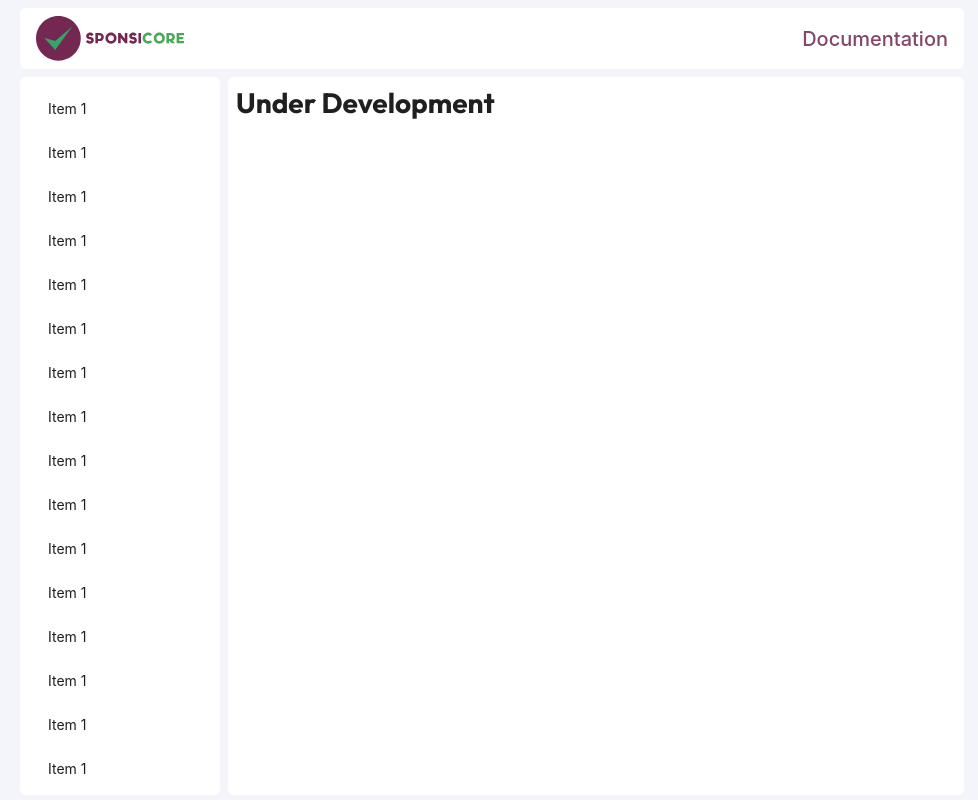
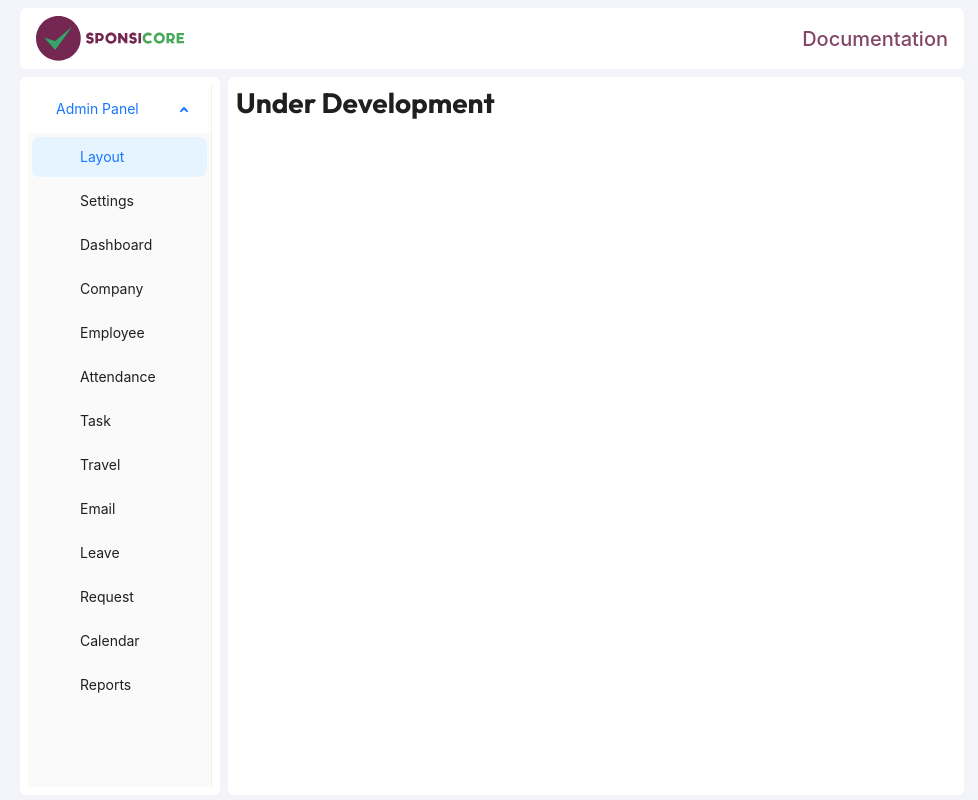
Before and after one commit to vishaljoping-capsitech/Sponsicore-Docs, a React (Vite) app: page / in a window 1280 px wide. Shown: the whole page, without its empty margins (148-1126 px from the left). Built offline with nearby package versions, Linux system fonts and the light colour scheme.

Commit message:
Refactor SideBar component structure and update MainLayout to use new item hierarchy

```diff
--- a/src/components/SideBar.tsx
+++ b/src/components/SideBar.tsx
@@ -1,90 +1,54 @@
-import { Menu } from 'antd'
-import React from 'react'
+import { Menu } from "antd";
+import React from "react";
 
 const items = [
   {
-    key: '1',
-    label: 'Item 1',
+    key: "1",
+    label: "Admin Panel",
+    children: [
+      { key: "a1", label: "Layout" },
+      { key: "a2", label: "Settings" },
+      { key: "a3", label: "Dashboard" },
+      { key: "a4", label: "Company" },
+      { key: "a5", label: "Employee" },
+      { key: "a6", label: "Attendance" },
+      { key: "a7", label: "Task" },
+      { key: "a8", label: "Travel" },
+      { key: "a9", label: "Email" },
+      { key: "a10", label: "Leave" },
+      { key: "a11", label: "Request" },
+      { key: "a12", label: "Calendar" },
+      { key: "a13", label: "Reports" },
+    ],
   },
   {
-    key: '2',
-    label: 'Item 1',
+    key: "2",
+    label: "Employee Panel",
+    children: [
+      { key: "e1", label: "Layout" },
+      { key: "e2", label: "Dashboard" },
+      { key: "e3", label: "Profile" },
+      { key: "e4", label: "Attendance" },
+      { key: "e5", label: "Task" },
+      { key: "e6", label: "Travel" },
+      { key: "e7", label: "Leave" },
+      { key: "e8", label: "Request" },
+      { key: "e9", label: "Calendar" },
+      { key: "e10", label: "Policies" },
+    ],
   },
-  {
-    key: '3',
-    label: 'Item 1',
-  },
-  {
-    key: '4',
-    label: 'Item 1',
-  },
-  {
-    key: '5',
-    label: 'Item 1',
-  },
-  {
-    key: '6',
-    label: 'Item 1',
-  },
-  {
-    key: '7',
-    label: 'Item 1',
-  },
-  {
-    key: '8',
-    label: 'Item 1',
-  },
-  {
-    key: '9',
-    label: 'Item 1',
-  },
-  {
-    key: '10',
-    label: 'Item 1',
-  },
-  {
-    key: '11',
-    label: 'Item 1',
-  },
-  {
-    key: '12',
-    label: 'Item 1',
-  },
-  {
-    key: '13',
-    label: 'Item 1',
-  },
-  {
-    key: '14',
-    label: 'Item 1',
-  },
-  {
-    key: '15',
-    label: 'Item 1',
-  },
-  {
-    key: '16',
-    label: 'Item 1',
-  },
-  {
-    key: '17',
-    label: 'Item 1',
-  },
-  {
-    key: '18',
-    label: 'Item 1',
-  },
-  {
-    key: '19',
-    label: 'Item 1',
-  },
-]
+];
 
+const SideBar: React.FC = () => {
+  return (
+    <Menu
+      mode="inline"
+      defaultSelectedKeys={["a1"]}
+      defaultOpenKeys={["1"]}
+      className="ant-layout-main-content scrollable"
+      items={items}
+    ></Menu>
+  );
+};
 
-const SideBar:React.FC = () => {
-  return (
-    <Menu className='ant-layout-main-content scrollable' items={items} style={{border:'none'}}></Menu>
-  )
-}
-
-export default SideBar
+export default SideBar;
--- /dev/null
+++ b/src/components/index.ts
@@ -0,0 +1,4 @@
+import SideBar from "./SideBar";
+import TopHeader from "./TopHeader";
+
+export { SideBar, TopHeader };
--- a/src/pages/MainLayout.tsx
+++ b/src/pages/MainLayout.tsx
@@ -1,29 +1,27 @@
-import { Col, Layout, Row } from 'antd';
-import React from 'react'
-import Sider from 'antd/es/layout/Sider';
-import { Content } from 'antd/es/layout/layout';
-import TopHeader from '../components/TopHeader';
-import SideBar from '../components/SideBar';
+import { Col, Layout, Row } from "antd";
+import React from "react";
+import Sider from "antd/es/layout/Sider";
+import { Content } from "antd/es/layout/layout";
+import { SideBar, TopHeader } from "../components";
 
 const MainLayout: React.FC = () => {
   return (
-    <Row justify={'center'}>
-      <Col md={18} xs={24}>
+    <Row justify={"center"}>
+      <Col xl={18} xs={24}>
         <Layout>
           <TopHeader />
           <Layout>
-            <Sider className='bg-white ml-2 p-2 rounded-md ant-layout-main-content scrollable'>
+            <Sider className="bg-white ml-2 p-2 rounded-md ant-layout-main-content scrollable">
               <SideBar />
             </Sider>
-            <Content className='bg-white mx-2 p-2 rounded-md ant-layout-main-content scrollable'>
+            <Content className="bg-white mx-2 p-2 rounded-md ant-layout-main-content scrollable">
               <h1>Under Development</h1>
             </Content>
           </Layout>
         </Layout>
       </Col>
-
     </Row>
-  )
-}
+  );
+};
 
 export default MainLayout;
```
